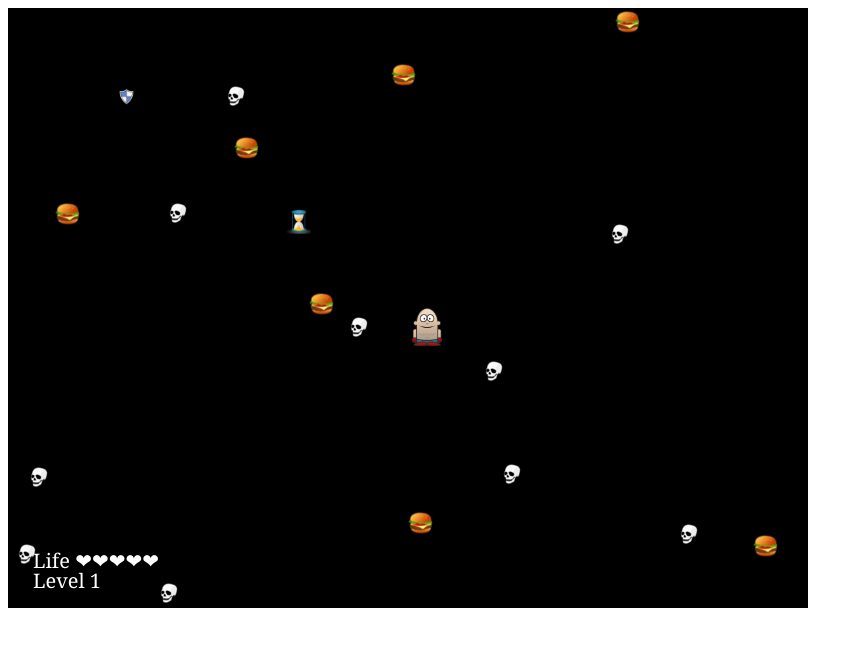
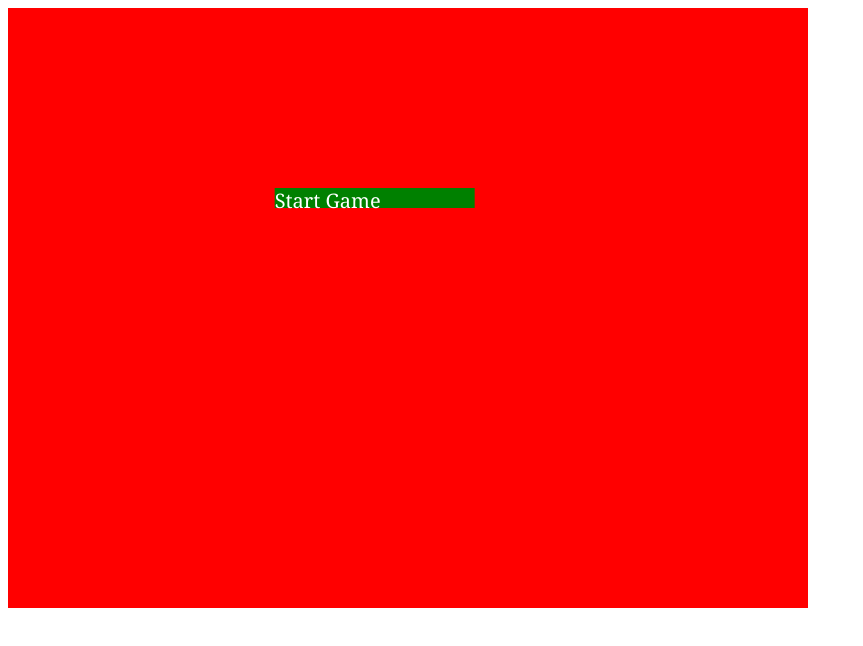
Before and after one commit to js13kGames/off-land, a plain HTML site: page main.html in a window 1280 px wide. Shown: the whole page, without its empty margins (0-863 px from the left). Drawn offline with Linux system fonts and the light colour scheme.

Commit message:
Menu + Game

```diff
--- a/Engine.js
+++ b/Engine.js
@@ -1,3 +1,73 @@
 function drawBackground(bkgd) {
-    colorRect(0, 0, canvas.width, canvas.height, 'black');
+    colorRect(0, 0, canvas.width, canvas.height, bkgd);
 }
+
+function drawItemList(item) {
+    for (var i = 0; i < item.list.length; i++) {
+        var f = item.list[i];
+        displayImage(item.img, f.x, f.y, f.w, f.h);
+    }
+}
+
+function drawPlayer() {
+    displayImage(player.getSkin(), player.e.x, player.e.y, player.e.w, player.e.h);
+    player.reduceShield(0.1);
+}
+
+function drawStats() {
+    // Display Current Life
+    var life = textTimes(String.fromCharCode(CONFIG.lifeCharCode), game.life);
+    displayText("Life " + life, 25, CONFIG.screen.h - 40);
+
+    // Display Current Level
+    displayText("Level " + level.lvl, 25, CONFIG.screen.h - 20);
+}
+
+function drawAI() {
+    for (var i = 0; i < level.ai.list.length; i++) {
+        var a = level.ai.list[i];
+        a.move();
+        if (player.shield <= 0 && a.safe <= 0 && checkCollision(a.e, player.e))
+            level.ai.onCollision(a);
+        displayImage(level.ai.img, a.e.x, a.e.y, a.e.w, a.e.h);
+    }
+}
+
+function drawFood() {
+    drawItemList(level.food);
+}
+
+function drawShield() {
+    generateItemRandomly(level.shield, CONFIG.shield);
+    drawItemList(level.shield);
+};
+
+function drawTimeFreeze() {
+    generateItemRandomly(level.timeFreeze, CONFIG.timeFreeze);
+    drawItemList(level.timeFreeze);
+};
+
+function checkFoodCollision() {
+    removeElementIfCollision(level.food);
+}
+
+function checkTimeFreezeCollision() {
+    removeElementIfCollision(level.timeFreeze);
+}
+
+function checkShieldCollision() {
+    removeElementIfCollision(level.shield)
+}
+
+function checkLevelStatus(){
+    if ((level.food.list.length === 0)) {
+        game.nextLevel();
+    }else if (game.hasLost())
+        game.restart();
+}
+
+// ==================================================
+
+function drawPointer(){
+    displayText(String.fromCharCode(game.pointer.char), game.pointer.x, game.pointer.y);
+}
--- a/Game.js
+++ b/Game.js
@@ -22,16 +22,33 @@ function Game(){
         this.start();
     };
 
-    this.showStats = function(){
-        // Display Current Life
-        var life = textTimes(String.fromCharCode(CONFIG.lifeCharCode), this.life);
-        displayText("Life " + life, 25, CONFIG.screen.h - 40);
-
-        // Display Current Level
-        displayText("Level " + currentLevel, 25, CONFIG.screen.h - 20);
-    };
-
     this.hasLost = function () {
        return (this.life <= 0) ;
     };
+
+    this.mousemove = function(pos){
+        player.e.move(pos.x, pos.y);
+    };
+
+    this.click = function(pos){
+        // PAUSE GAME???
+        game = new Menu();
+    };
+
+    this.draw = function(){
+        drawBackground('black');
+
+        checkFoodCollision();
+        checkShieldCollision();
+        checkTimeFreezeCollision();
+
+        drawPlayer();
+        drawFood();
+        drawShield();
+        drawTimeFreeze();
+        drawAI();
+        drawStats();
+
+        checkLevelStatus();
+    }
 }
--- a/Level.js
+++ b/Level.js
@@ -1,66 +1,42 @@
-function Level(num){
+function Level(num) {
     this.lvl = num;
-    this.config =  LEVEL_CONFIG[this.lvl];
+    this.config = LEVEL_CONFIG[this.lvl];
+
+    function Item(w, h, q, i, f) {
+        this.width = w;
+        this.height = h;
+        this.qty = q;
+        this.img = new Image();
+        this.img.src = i + ".png";
+        this.onCollision = f;
+        this.list = [];
+    };
 
     // Food Config
-    this.food = {
-        width : 25,
-        height : 25,
-        qty: this.config.f,
-        img: {},
-        list: [],
-        onCollision: function () {
-            player.e.w +=CONFIG.player.grow.w;
+    this.food = new Item(25, 25, this.config.f, "f1", function () {
+        player.e.w += CONFIG.player.grow.w;
         player.e.h += CONFIG.player.grow.w;
-        }
-    };
-    this.food.img = new Image();
-    this.food.img.src = 'f1' +'.png';
+    });
 
-    // shield Config
-    this.shield = {
-        width : 25,
-        height : 25,
-        qty: 1,
-        img: {},
-        list: [],
-        onCollision: function () {
+    // Shield Config
+    this.shield = new Item(25, 25, 1, "shield", function () {
         player.addShield(CONFIG.shield.add);
-        }
-    };
-    this.shield.img = new Image();
-    this.shield.img.src = 'shield.png';
+    });
 
-
-    // time freeze Config
-    this.timeFreeze = {
-        width : 25,
-        height : 25,
-        qty: 1,
-        img: {},
-        list: [],
-        onCollision: function () {
+    // time Freeze Config
+    this.timeFreeze = new Item(25, 25, 1, "clock", function () {
         for (var i = 0; i < level.ai.list.length; i++) {
             level.ai.list[i].frozenTime = CONFIG.timeFreeze.duration;
         }
-        }
-    };
-    this.timeFreeze.img = new Image();
-    this.timeFreeze.img.src = 'clock.png';
-
+    });
 
     // AI Config
-    this.ai = {
-        move: {
+    this.ai = new Item(20, 20, this.config.a, "a1", function (a) {
+        a.safe = CONFIG.framesPerSecond / 2;
+        game.life--;
+    });
+    this.ai.move = {
         x: this.config.s,
         y: this.config.s
-        },
-        width : 20,
-        height : 20,
-        qty: this.config.a,
-        img: {},
-        list: []
     };
-    this.ai.img = new Image();
-    this.ai.img.src = 'a1'+'.png';
 }
--- /dev/null
+++ b/Menu.js
@@ -0,0 +1,24 @@
+function Menu() {
+    this.pointer = {x: 0, y: 0, char: '10132'};
+    //9732
+    //10169
+
+    this.mousemove = function (pos) {
+        this.pointer.x = pos.x;
+        this.pointer.y = pos.y;
+    }
+
+    this.click = function (pos) {
+        game = new Game();
+        game.start();
+    };
+
+    this.draw = function () {
+        drawBackground('red');
+        colorRect(CONFIG.screen.w / 3, CONFIG.screen.h / 3 - 20, 200, 20, 'green');
+        displayText("Start Game", CONFIG.screen.w / 3, CONFIG.screen.h / 3);
+
+
+        drawPointer();
+    }
+}
--- a/Properties.js
+++ b/Properties.js
@@ -1,4 +1,4 @@
-const LEVEL_CONFIG = {
+var LEVEL_CONFIG = {
     levels: 10,
     1: {f: 8, s: 1, a: 10},
     2: {f: 8, s: 2, a: 8},
@@ -12,7 +12,7 @@ const LEVEL_CONFIG = {
     10: {f: 8, s: 6, a: 12}
 };
 
-const CONFIG = {
+var CONFIG = {
     life: 5,
     start: 1,
     shield:{
--- a/Utils.js
+++ b/Utils.js
@@ -8,6 +8,11 @@ function generate(item, space, itemObj) {
         var y = random(space.h - item.height);
         item.list.push(new itemObj(x, y, item.width, item.height));
     }
+}
+
+function generateItemRandomly(item, itemConf){
+    if (item.list.length < itemConf.max && random(itemConf.chance) < 2)
+        generate(item, CONFIG.screen, Element);
 }
 
 function checkCollision(item1, item2){
@@ -21,3 +26,13 @@ function axisCollision(item1px1, item1px2, item2px1, item2px2){
         ||  (item1px2 >item2px1  && item1px2 <  item2px2)
         ||  (item2px1 >item1px1  && item2px1<  item1px2);
 }
+
+function removeElementIfCollision(item) {
+    var i = item.list.length;
+    while (i--) {
+        if (checkCollision(item.list[i], player.e)) {
+            item.list.splice(i, 1);
+            item.onCollision();
+        }
+    }
+}
--- a/main.html
+++ b/main.html
@@ -4,10 +4,12 @@
 </style>
 <canvas id="gameCanvas" width="800" height="600"></canvas>
 <script src="Properties.js"></script>
+<script src="Engine.js"></script>
 <script src="Element.js"></script>
 <script src="AI.js"></script>
 <script src="Level.js"></script>
 <script src="Game.js"></script>
+<script src="Menu.js"></script>
 <script src="Player.js"></script>
 <script src="UI.js"></script>
 <script src="Utils.js"></script>
--- a/main.js
+++ b/main.js
@@ -5,118 +5,23 @@ var player;
 var game;
 
 window.onload = function () {
-    game = new Game();
-    game.start();
+    game = new Menu();
 
     canvas = document.getElementById('gameCanvas');
     canvasContext = canvas.getContext('2d');
 
     setInterval(function () {
-        drawGame();
+        game.draw();
     }, 1000 / CONFIG.framesPerSecond);
 
     canvas.addEventListener('mousemove',
         function (e) {
             var pos = calculateMousePos(e);
-            player.e.move(pos.x, pos.y);
+            game.mousemove(pos);
+        });
+    canvas.addEventListener('click',
+        function (e) {
+            var pos = calculateMousePos(e);
+            game.click(pos);
         });
 };
-
-function drawGame() {
-    // next line blanks out the screen with black
-    colorRect(0, 0, canvas.width, canvas.height, 'black');
-
-    displayImage(player.getSkin(), player.e.x, player.e.y, player.e.w, player.e.h);
-
-    player.reduceShield(0.1);
-    checkFoodCollision();
-    checkShieldCollision();
-    checkTimeFreezeCollision();
-
-    drawFood();
-    drawShield();
-    drawTimeFreeze();
-    drawAI();
-
-    game.showStats();
-
-    if (levelDone())
-        showLevelDone();
-
-    if (game.hasLost())
-        showLost();
-}
-
-function drawAI() {
-    for (var i = 0; i < level.ai.list.length; i++) {
-        var a = level.ai.list[i];
-        a.move();
-        if (player.shield <= 0 && a.safe <= 0 && checkCollision(a.e, player.e)) {
-            a.safe = CONFIG.framesPerSecond / 2;
-            game.life--;
-        }
-        displayImage(level.ai.img, a.e.x, a.e.y, a.e.w, a.e.h);
-    }
-}
-
-function drawFood() {
-    for (var i = 0; i < level.food.list.length; i++) {
-        var f = level.food.list[i];
-        displayImage(level.food.img, f.x, f.y, f.w, f.h);
-    }
-}
-
-function drawShield() {
-    if (level.shield.list.length < CONFIG.shield.max && random(CONFIG.shield.chance) < 2)
-         generate(level.shield, CONFIG.screen, Element);
-
-    for (var i = 0; i < level.shield.list.length; i++) {
-        var s = level.shield.list[i];
-        displayImage(level.shield.img, s.x, s.y, s.w, s.h);
-    }
-};
-
-function drawTimeFreeze() {
-    if (level.timeFreeze.list.length < CONFIG.timeFreeze.max && random(CONFIG.timeFreeze.chance) < 2)
-        generate(level.timeFreeze, CONFIG.screen, Element);
-
-    for (var i = 0; i < level.timeFreeze.list.length; i++) {
-        var s = level.timeFreeze.list[i];
-        displayImage(level.timeFreeze.img, s.x, s.y, s.w, s.h);
-    }
-};
-
-function levelDone() {
-    if (level.food.list.length === 0)
-        return true
-}
-
-function showLevelDone() {
-    game.nextLevel();
-}
-
-function showLost() {
-    game.restart();
-}
-
-function checkFoodCollision() {
-    removeElementIfCollision(level.food);
-}
-
-function checkTimeFreezeCollision() {
-    removeElementIfCollision(level.timeFreeze);
-}
-
-function checkShieldCollision() {
-    removeElementIfCollision(level.shield)
-}
-
-function removeElementIfCollision(item) {
-    var i = item.list.length;
-    while (i--) {
-        if (checkCollision(item.list[i], player.e)) {
-            item.list.splice(i, 1);
-            item.onCollision();
-        }
-    }
-}
```
Lines whose indentation alone changed are shown as unchanged.
